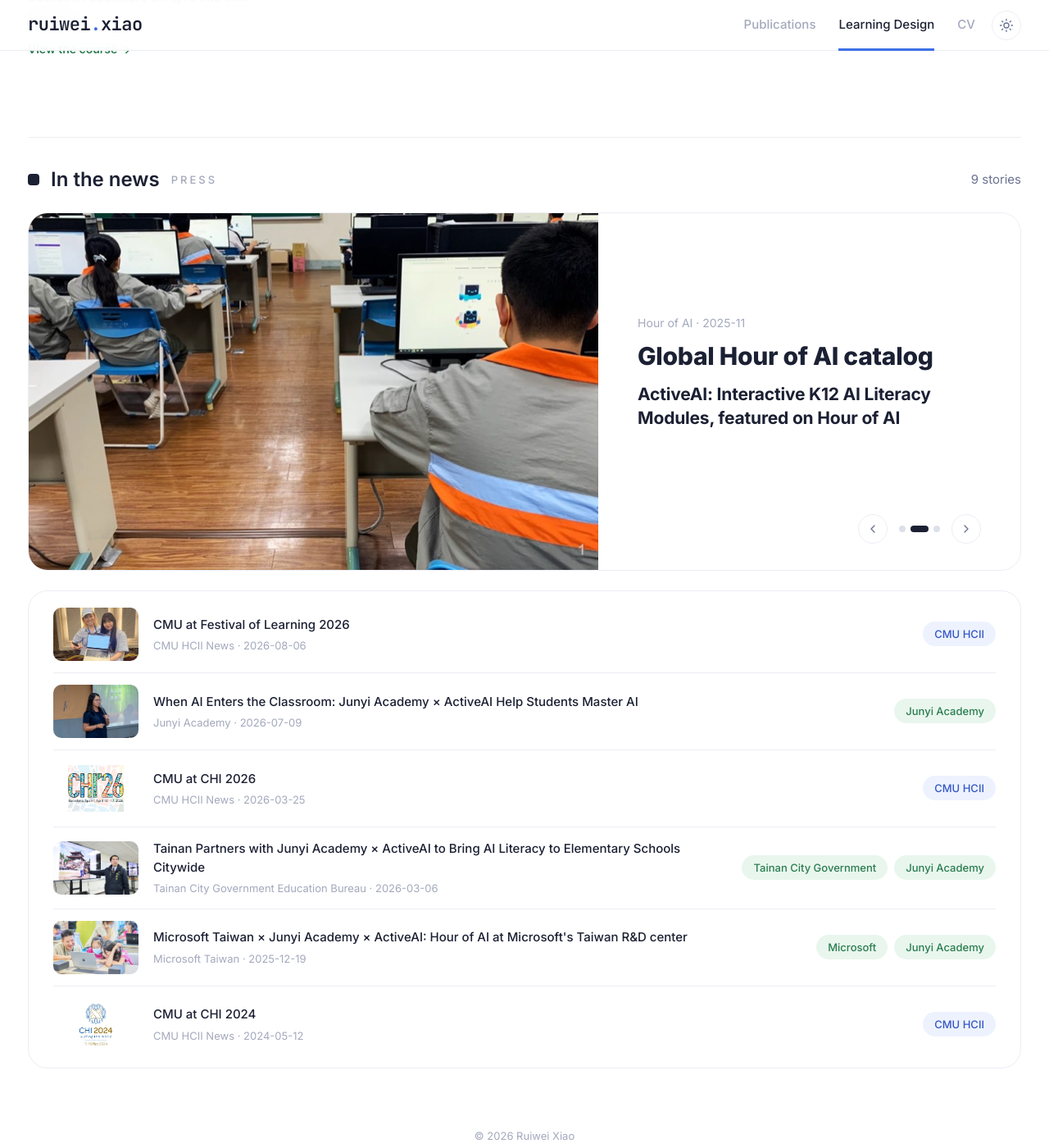
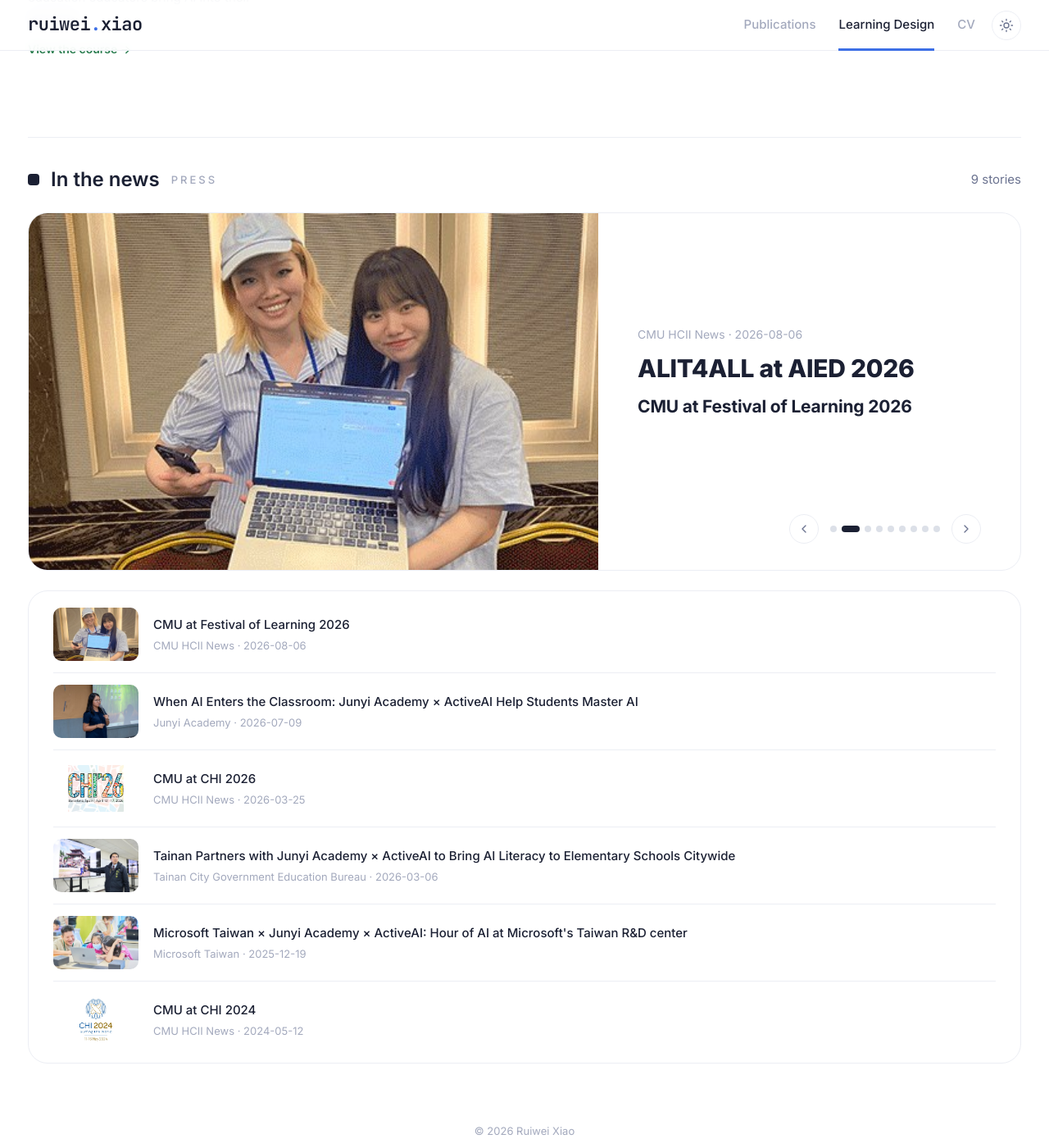
Before and after one commit to ruiwei-xiao/ruiwei-xiao.github.io, a Jekyll site: the page built from index.html, in a window 1280 px wide and 1400 px high, scrolled down 4707 px. Shown: the whole window at 82% size. Built offline with Jekyll 4.4.1, drawn with Linux system fonts in a browser that asks for light colours.

Commit message:
Rotate all press stories in slider and drop list tags
Co-Authored-By: Claude Opus 5.5 <noreply@anthropic.com>

```diff
--- a/assets/css/style.css
+++ b/assets/css/style.css
@@ -252,8 +252,9 @@ a.right:hover { color: var(--ink); }
 .slider { position: relative; border: 1px solid var(--line); border-radius: 24px; overflow: hidden; background: var(--surface); }
 .slides { display: flex; transition: transform .5s cubic-bezier(.2, .7, .2, 1); touch-action: pan-y; }
 .slide { flex: 0 0 100%; display: grid; grid-template-columns: minmax(0, 1.35fr) minmax(0, 1fr); color: inherit; }
-.slide-img { aspect-ratio: 16 / 10; background: var(--soft); }
+.slide-img { aspect-ratio: 16 / 10; background: var(--soft); overflow: hidden; min-width: 0; }
 .slide-img img { width: 100%; height: 100%; object-fit: cover; display: block; }
+.slide-img img.contain { object-fit: contain; background: #fff; padding: 24px; box-sizing: border-box; }
 .slide-body { display: flex; flex-direction: column; justify-content: center; gap: 12px; padding: 40px 48px 88px; }
 .slide-meta { font-size: 14px; color: var(--faint); }
 .slide .press-impact { font-size: 30px; margin: 0; }
@@ -275,8 +276,6 @@ a.right:hover { color: var(--ink); }
 .press-thumb img.contain { object-fit: contain; background: #fff; padding: 4px; }
 .press-main { flex: 1; min-width: 0; display: flex; flex-direction: column; gap: 4px; }
 .press-main .row-title { font-size: 15px; }
-.press-side { flex: none; display: flex; flex-direction: column; align-items: flex-end; gap: 8px; max-width: 320px; }
-.press-side .chips { justify-content: flex-end; }
 .see-all { display: block; width: max-content; margin: 28px auto 0; padding: 12px 26px; border-radius: 999px; border: 1px solid var(--line); color: var(--ink); font-weight: 500; }
 .see-all:hover { border-color: var(--line-strong); background: var(--soft); }
 
@@ -428,7 +427,7 @@ footer { text-align: center; color: var(--faint); font-size: 13px; padding: 72px
   .row time { width: auto; }
   .row-main { flex-basis: 100%; }
   .row .chips { flex: 1 1 100%; justify-content: flex-start; }
-  .slide { grid-template-columns: 1fr; }
+  .slide { grid-template-columns: minmax(0, 1fr); }
   .slide-body { padding: 22px 22px 76px; gap: 8px; }
   .slide .press-impact { font-size: 22px; }
   .slide h4 { font-size: 17px; }
@@ -436,8 +435,6 @@ footer { text-align: center; color: var(--faint); font-size: 13px; padding: 72px
   .press-row { flex-wrap: wrap; align-items: flex-start; gap: 12px; }
   .press-thumb { width: 88px; }
   .press-main { flex: 1 1 calc(100% - 100px); }
-  .press-side { flex: 1 1 100%; align-items: flex-start; max-width: none; }
-  .press-side .chips { justify-content: flex-start; }
 }
 
 /* 导航：窄屏用短标签 */
--- a/index.html
+++ b/index.html
@@ -162,28 +162,28 @@ title: Ruiwei Xiao
 <section class="sec" id="press">
   <div class="sec-h"><span class="dot ink"></span><h3>In the news</h3><small>Press</small><span class="right">{{ practice.press.size }} stories</span></div>
 
-  <!-- 头条：一个大 slider（headline: true 的报道），可左右滑动 / 点圆点切换，6 秒自动轮播 -->
+  <!-- 大 slider：所有报道轮播，可左右滑动 / 点圆点切换，6 秒自动轮播 -->
   <div class="slider">
     <div class="slides">
-      {% for n in practice.press %}{% if n.headline %}
+      {% for n in practice.press %}
       <a class="slide"{% if n.link %} href="{{ n.link }}" target="_blank"{% endif %}>
-        <div class="slide-img">{% if n.image %}<img src="{{ n.image | relative_url }}" alt=""{% if n.image_position %} style="object-position: {{ n.image_position }}"{% endif %}>{% endif %}</div>
+        <div class="slide-img">{% if n.image %}<img src="{{ n.image | relative_url }}" alt=""{% if n.image_fit == 'contain' %} class="contain"{% endif %}{% if n.image_position %} style="object-position: {{ n.image_position }}"{% endif %}>{% endif %}</div>
         <div class="slide-body">
           <span class="slide-meta">{{ n.outlet }} · {{ n.date }}</span>
           {% if n.impact %}<p class="press-impact">{{ n.impact }}</p>{% endif %}
           <h4>{{ n.title_en | default: n.title }}</h4>
         </div>
       </a>
-      {% endif %}{% endfor %}
+      {% endfor %}
     </div>
     <div class="slider-nav">
       <button class="prev" type="button" aria-label="Previous story"><svg viewBox="0 0 24 24"><path d="m15 6-6 6 6 6"/></svg></button>
-      <span class="dots">{% for n in practice.press %}{% if n.headline %}<button type="button" aria-label="Story {{ forloop.index }}"></button>{% endif %}{% endfor %}</span>
+      <span class="dots">{% for n in practice.press %}<button type="button" aria-label="Story {{ forloop.index }}"></button>{% endfor %}</span>
       <button class="next" type="button" aria-label="Next story"><svg viewBox="0 0 24 24"><path d="m9 6 6 6-6 6"/></svg></button>
     </div>
   </div>
 
-  <!-- 其余：紧凑列表（小缩略图 + 标题 + 影响 + 合作方） -->
+  <!-- 其余：紧凑列表（小缩略图 + 标题） -->
   <div class="list press-list">
     {% for n in practice.press %}{% unless n.headline %}
     <a class="press-row"{% if n.link %} href="{{ n.link }}" target="_blank"{% endif %}>
@@ -192,9 +192,6 @@ title: Ruiwei Xiao
         <span class="row-title">{{ n.title_en | default: n.title }}</span>
         <span class="row-meta">{{ n.outlet }} · {{ n.date }}</span>
       </span>
-      <span class="press-side">
-        <span class="chips">{% for pt in n.partners %}<span class="tag{% if n.section == 'research' %} b{% else %} g{% endif %}">{{ pt }}</span>{% endfor %}</span>
-      </span>
     </a>
     {% endunless %}{% endfor %}
   </div>
```
